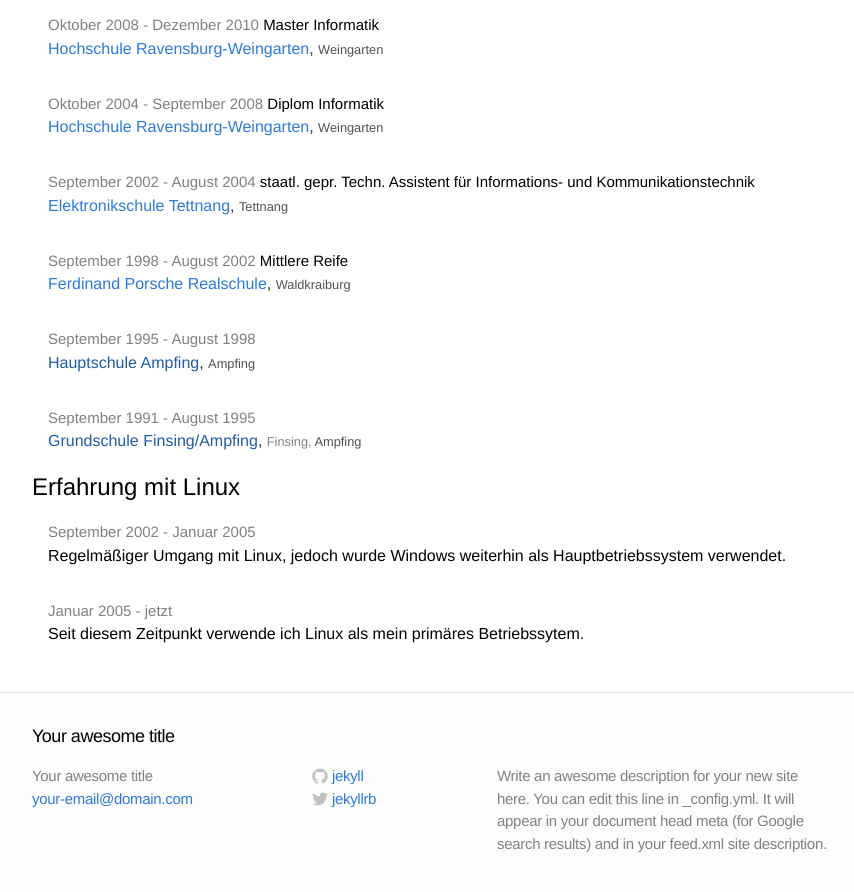
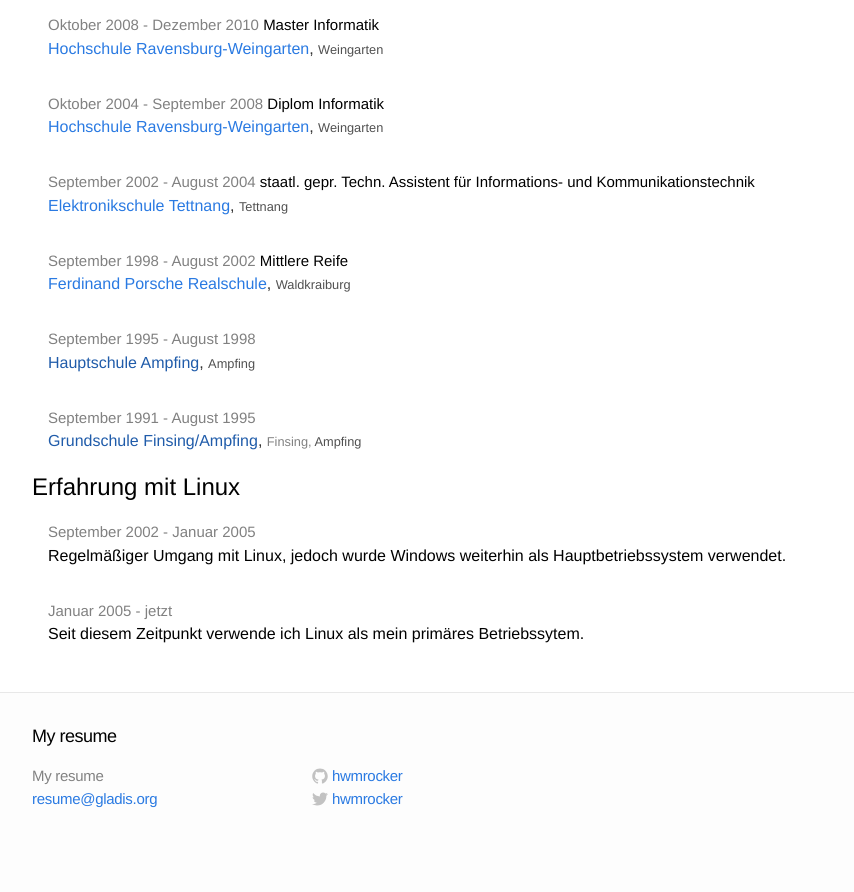
Before and after one commit to hwmrocker/resume, a Jekyll site: the page built from index.html, in a window 1280 px wide and 900 px high, scrolled down 863 px. Shown: the top 892 px of the window, without its empty margins (208-1062 px from the left). Built offline with Jekyll 4.4.1, drawn with Linux system fonts in a browser that asks for light colours; nearby versions of some CDN libraries; library files that are not in the unit come from our copies; after the commit the page ends 1718 px from its top, so only the background shows below that; some of the changed text lies outside the part shown.

Commit message:
get rid of all default text

```diff
--- a/_config.yml
+++ b/_config.yml
@@ -1,11 +1,11 @@
 # Site settings
-title: Your awesome title
-email: your-email@domain.com
-description: "Write an awesome description for your new site here. You can edit this line in _config.yml. It will appear in your document head meta (for Google search results) and in your feed.xml site description."
+title: My resume
+email: resume@gladis.org
+description: ""
 baseurl: ""
-url: "http://yourdomain.com"
-twitter_username: jekyllrb
-github_username:  jekyll
+url: "http://resume.gladis.org"
+twitter_username: hwmrocker
+github_username:  hwmrocker
 
 # Build settings
 markdown: kramdown
```
